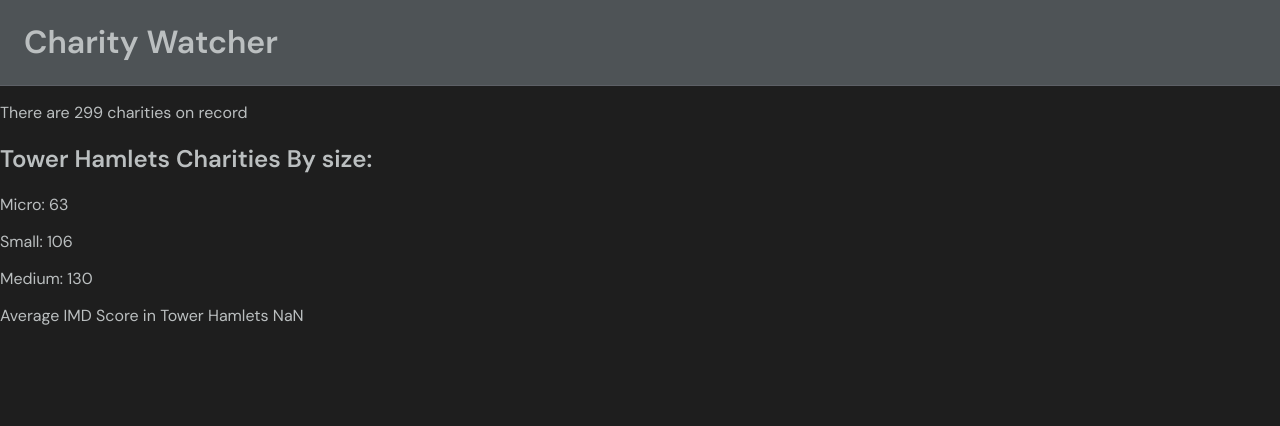
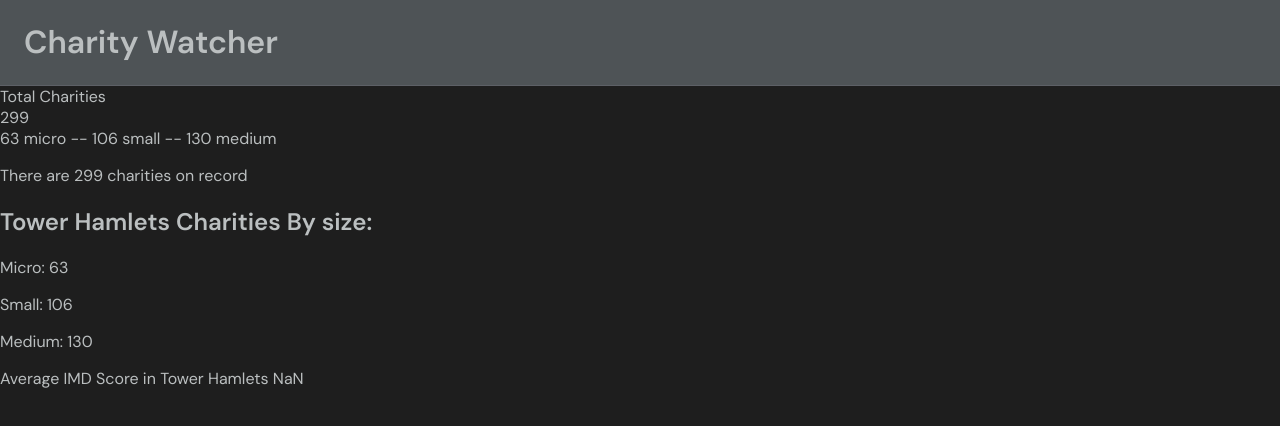
Before and after one commit to nk13-nu/charity_watch, a React (Vite) app in the folder charity_watcher/: page / in a window 1280 px wide. Shown: the top 426 px of the page. Built offline with nearby package versions, Linux system fonts and the light colour scheme.

Commit message:
Added stats card html structure

```diff
--- a/charity_watcher/src/App.jsx
+++ b/charity_watcher/src/App.jsx
@@ -12,9 +12,19 @@ function App(){
   return(
     <div className='app-layout'>
 
+
       <header className='app_header'>
         <h1>Charity Watcher</h1>
       </header>
+
+      {/* Stats Cards*/}
+      <div className=''>
+        <div className=''>
+          <div className=''>Total Charities</div>
+          <div className=''>{charities.length}</div>
+          <div className=''>{micro} micro -- {small} small -- {medium} medium</div>
+        </div>
+      </div>
 
       <p>There are {charities.length} charities on record</p>
 
```
